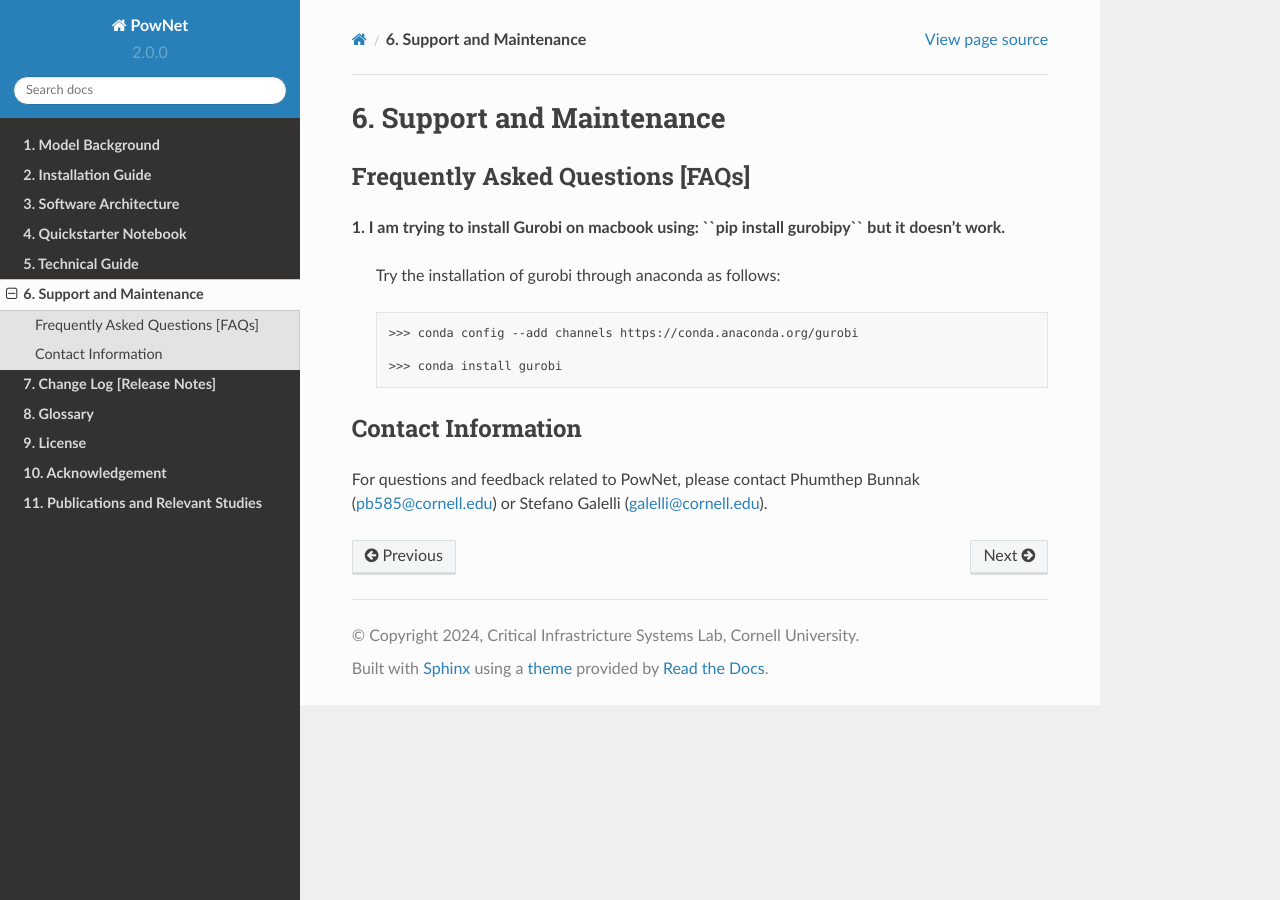
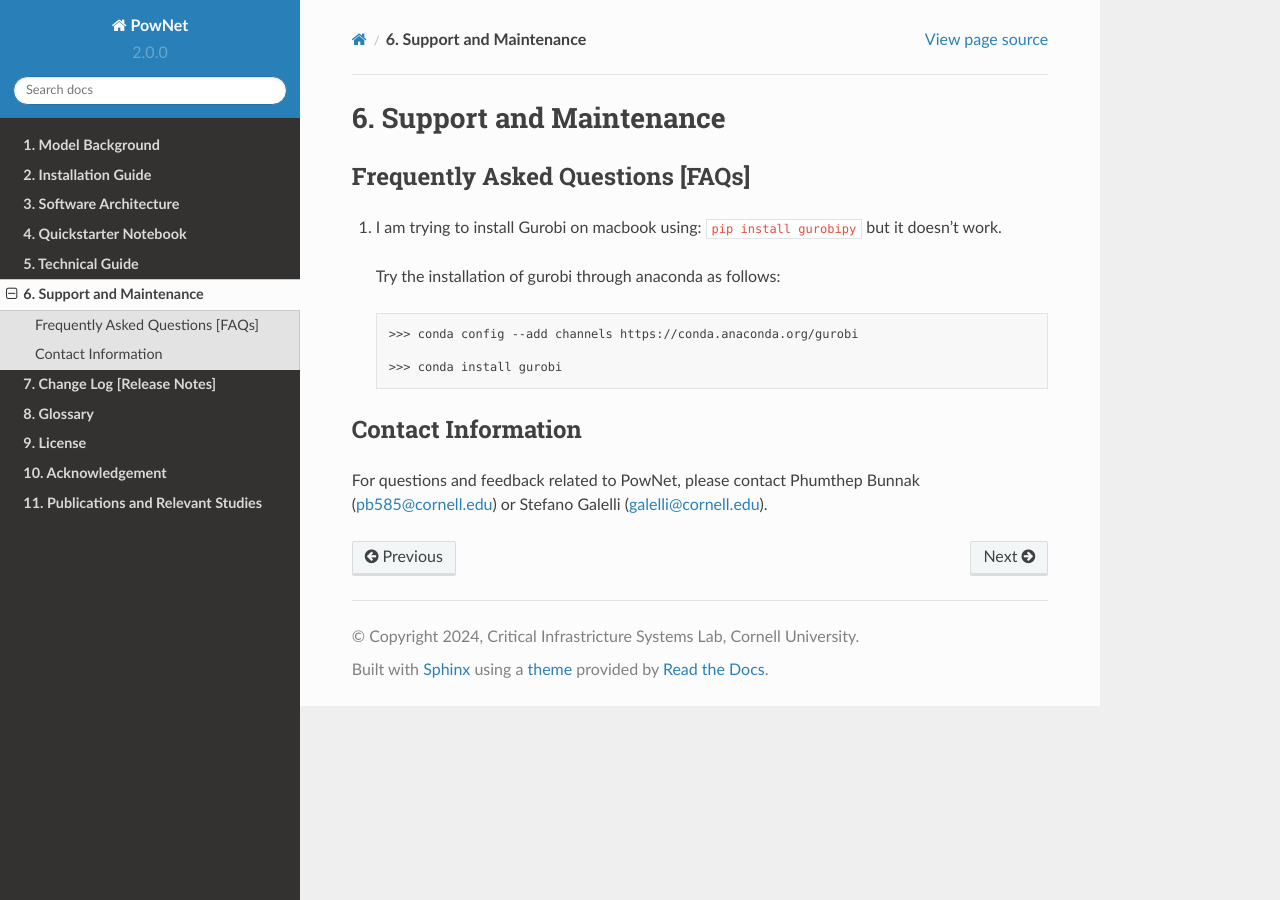
Before and after one commit to HishamEldardiry/PowNet_Documentation, a Sphinx documentation site: the page built from docs/source/pages/support.rst, in a window 1280 px wide. Built offline with Sphinx 7.4.7 and the Read the Docs theme 2.0.0, drawn with Linux system fonts in a browser that asks for light colours.

Commit message:
Update support.rst

```diff
--- a/docs/source/pages/support.rst
+++ b/docs/source/pages/support.rst
@@ -4,7 +4,7 @@
 Frequently Asked Questions [FAQs]
 ----------------------------------
 
-**1. I am trying to install Gurobi on macbook using: ``pip install gurobipy`` but it doesn't work.**
+1. I am trying to install Gurobi on macbook using: ``pip install gurobipy`` but it doesn't work.
 
   Try the installation of gurobi through anaconda as follows:
 
```
